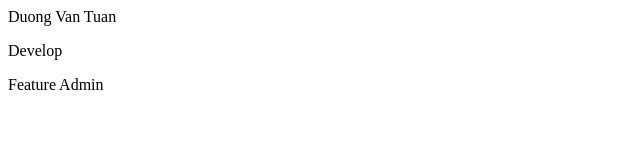
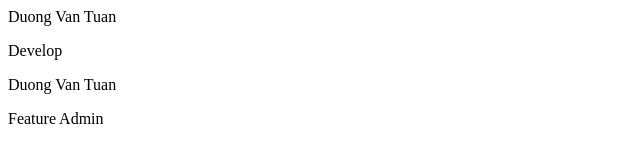
Before and after one commit to tkdvt372/test-git, a plain HTML site: page index.html in a window 1280 px wide. Shown: the whole page, without its empty margins (0-640 px from the left). Drawn offline with Linux system fonts and the light colour scheme.

Commit message:
update file index.html in branch admin

```diff
--- a/index.html
+++ b/index.html
@@ -2,6 +2,7 @@
 	<p>Duong Van Tuan</p>
 	<p>Develop</p>
 	<div>
+		<h>Duong Van Tuan</h>
 		<p>Feature Admin</p>
 	</div>
 </html>
```
